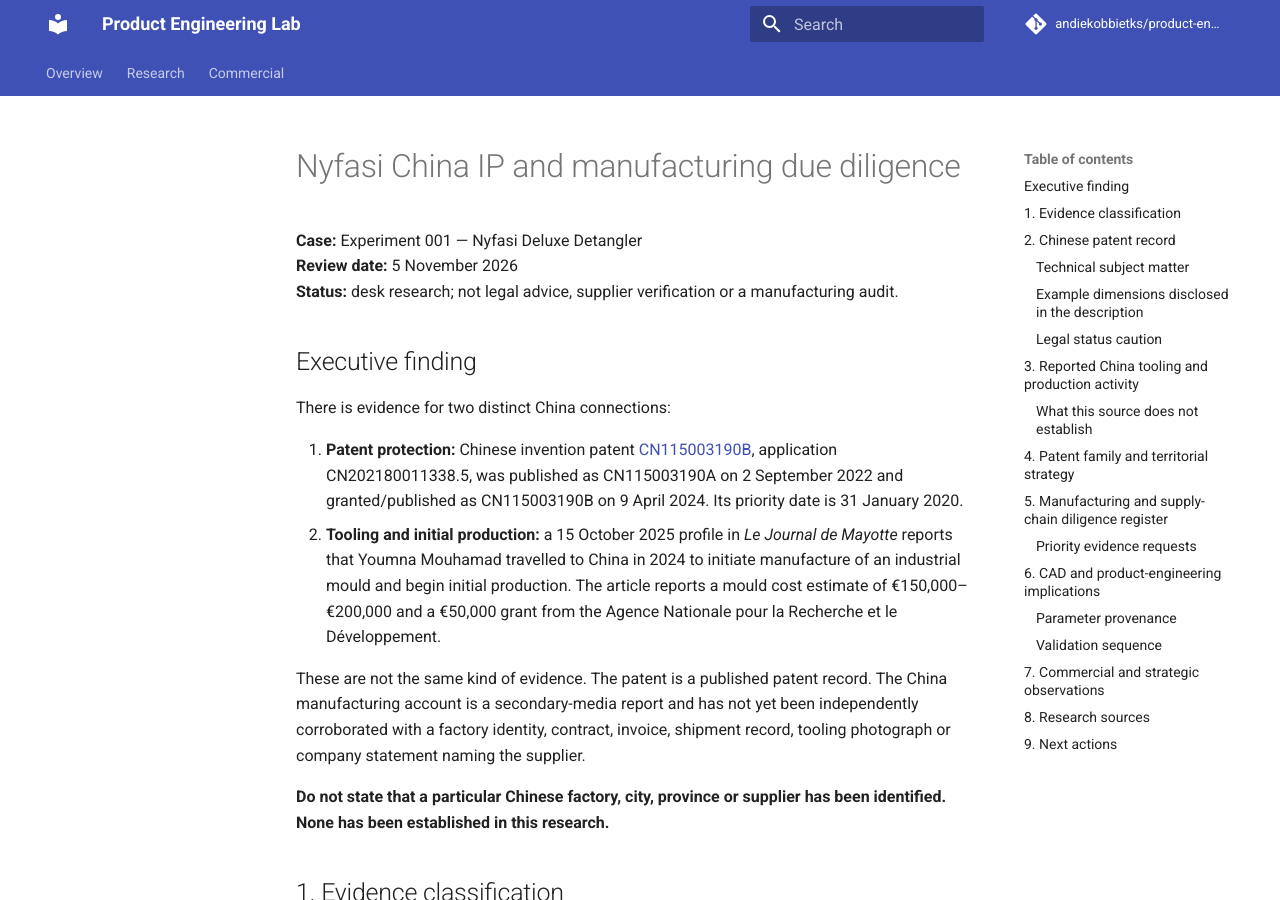
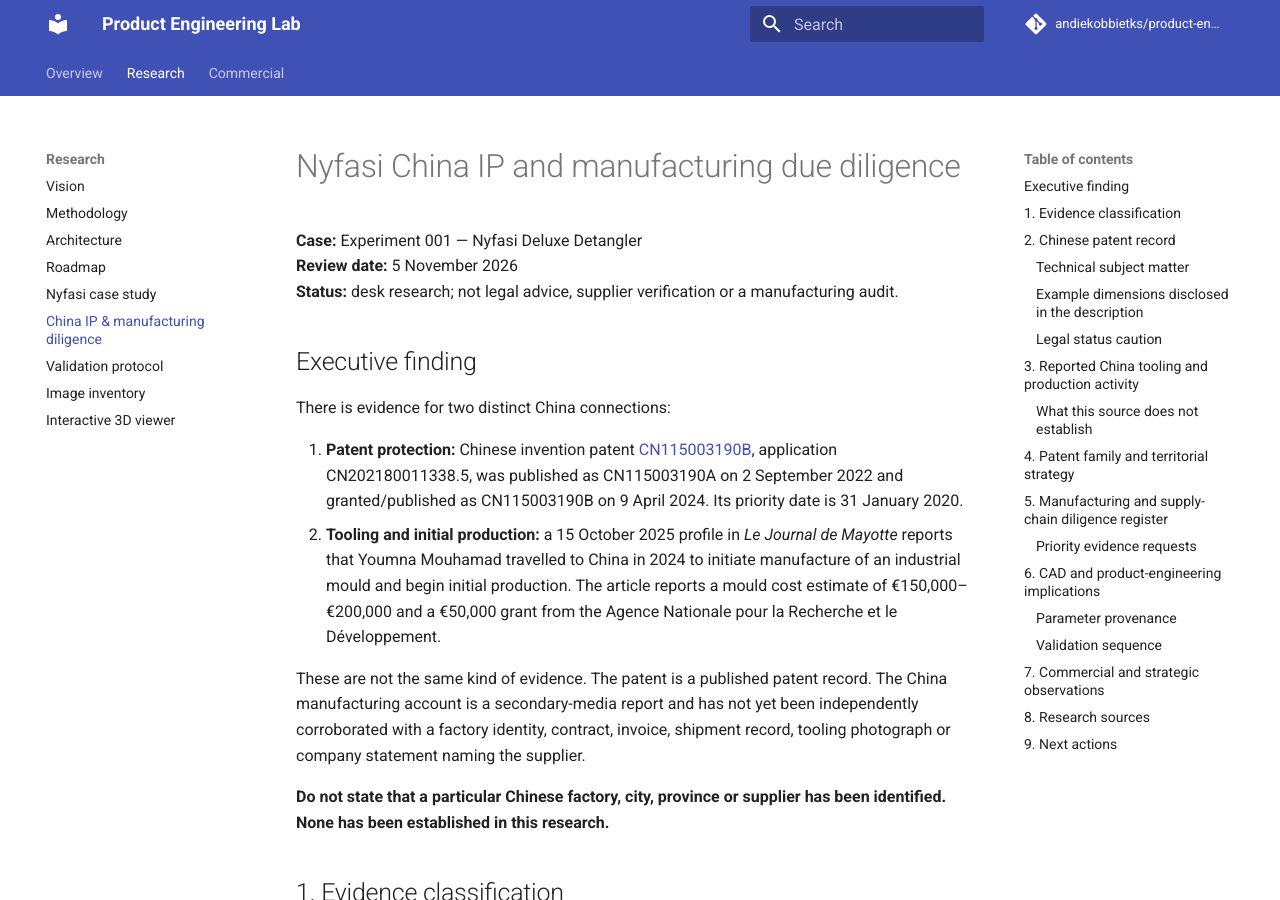
Before and after one commit to andiekobbietks/product-engineering-lab, an MkDocs documentation site: the page built from docs/experiments/nyfasi-china-due-diligence.md, in a window 1280 px wide and 900 px high. Built offline with MkDocs 1.6.1 and Material for MkDocs 9.7.7, drawn with Linux system fonts in a browser that asks for light colours; comment, search, counter and statistics services are not loaded.

Commit message:
Document Nyfasi China diligence: mkdocs.yml

```diff
--- a/mkdocs.yml
+++ b/mkdocs.yml
@@ -16,6 +16,7 @@ nav:
       - Architecture: architecture.md
       - Roadmap: roadmap.md
       - Nyfasi case study: experiments/nyfasi.md
+      - China IP & manufacturing diligence: experiments/nyfasi-china-due-diligence.md
       - Validation protocol: experiments/nyfasi-validation.md
       - Image inventory: experiments/image-inventory.md
       - Interactive 3D viewer: experiments/viewer.md
```
